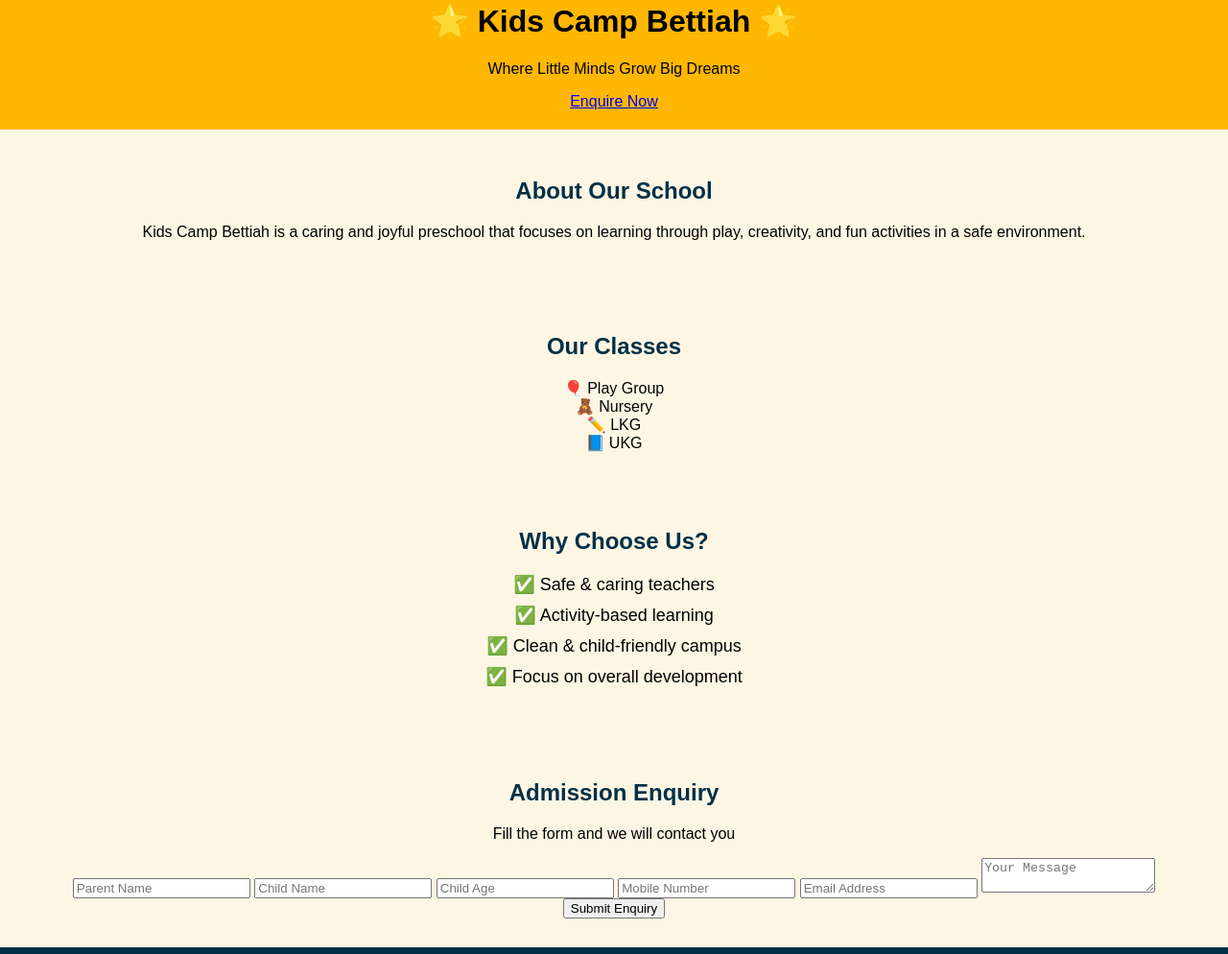
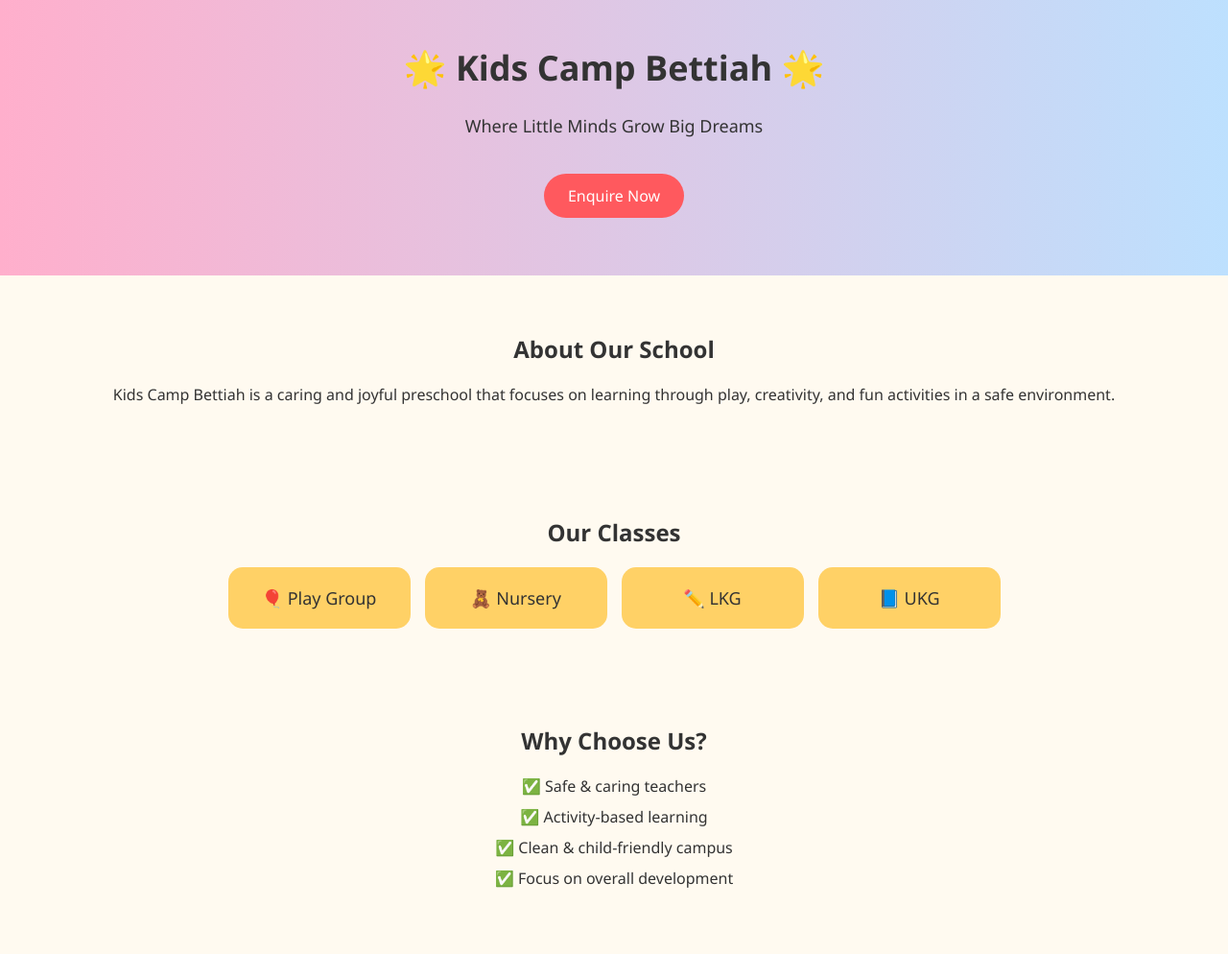
Before and after one commit to ankithsri/kidscampbettiah, a plain HTML site: page index.html in a window 1280 px wide. Shown: the part 38-1032 px from the top of the page at 96% size. Drawn offline with Linux system fonts and the light colour scheme.

Commit message:
Update style.css

```diff
--- a/style.css
+++ b/style.css
@@ -1,47 +1,92 @@
 body {
-    font-family: Arial, sans-serif;
   margin: 0;
-    background-color: #fef6e4;
+  font-family: 'Segoe UI', sans-serif;
+  background: #fffaf0;
+  color: #333;
+}
+
+.hero {
+  background: linear-gradient(to right, #ffafcc, #bde0fe);
+  padding: 60px 20px;
   text-align: center;
 }
 
-header {
-    background-color: #ffb703;
-    padding: 20px;
+.hero h1 {
+  font-size: 36px;
 }
 
-nav {
-    background-color: #fb8500;
-    padding: 10px;
+.hero p {
+  font-size: 18px;
 }
 
-nav a {
+.btn {
+  display: inline-block;
+  margin-top: 20px;
+  background: #ff595e;
   color: white;
-    margin: 10px;
+  padding: 12px 25px;
   text-decoration: none;
-    font-weight: bold;
+  border-radius: 25px;
 }
 
 section {
-    padding: 30px;
+  padding: 40px 20px;
+  text-align: center;
 }
 
-h2 {
-    color: #023047;
+.programs .cards {
+  display: flex;
+  justify-content: center;
+  flex-wrap: wrap;
+  gap: 15px;
 }
 
-ul {
+.card {
+  background: #ffd166;
+  padding: 20px;
+  width: 150px;
+  border-radius: 15px;
+  font-size: 18px;
+}
+
+.why ul {
   list-style: none;
   padding: 0;
 }
 
-li {
-    font-size: 18px;
+.why li {
   margin: 10px 0;
+  font-size: 16px;
+}
+
+.enquiry form {
+  max-width: 400px;
+  margin: auto;
+}
+
+.enquiry input,
+.enquiry textarea {
+  width: 100%;
+  padding: 10px;
+  margin: 8px 0;
+  border-radius: 8px;
+  border: 1px solid #ccc;
+}
+
+.enquiry button {
+  background: #06d6a0;
+  color: white;
+  border: none;
+  padding: 12px;
+  width: 100%;
+  border-radius: 10px;
+  font-size: 16px;
+  cursor: pointer;
 }
 
 footer {
-    background-color: #023047;
+  background: #023047;
   color: white;
-    padding: 15px;
+  padding: 20px;
+  text-align: center;
 }
```
Lines whose indentation alone changed are shown as unchanged.
